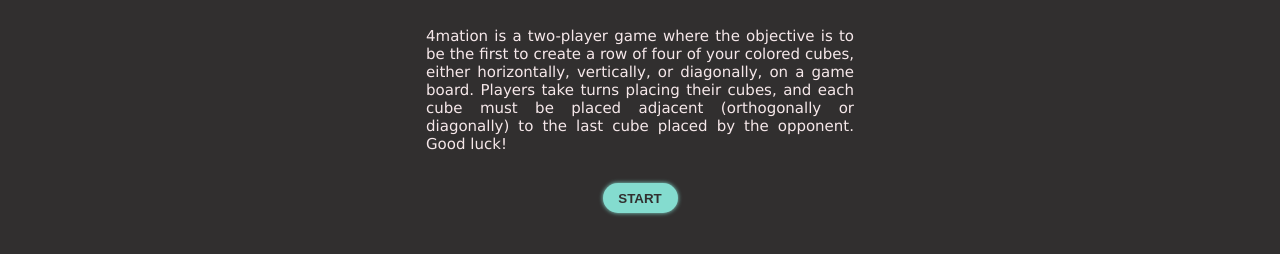
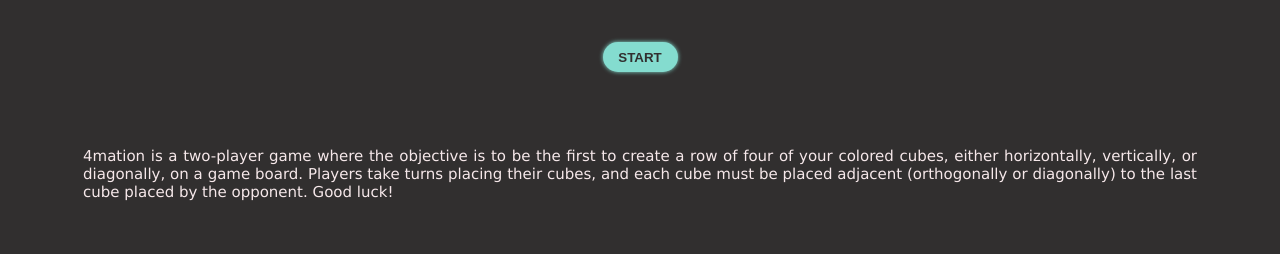
Before and after one commit to lanarayanne/4mation, a plain HTML site: page index.html in a window 1280 px wide. Shown: the part 86-340 px from the top of the page. Drawn offline with Linux system fonts and the light colour scheme; a script that the page names is missing.

Commit message:
alteracão na descrição

```diff
--- a/index.html
+++ b/index.html
@@ -17,8 +17,6 @@
     <main>
         <h1 class="">4MATION</h1>
 
-        <p>4mation is a two-player game where the objective is to be the first to create a row of four of your colored cubes, either horizontally, vertically, or diagonally, on a game board. Players take turns placing their cubes, and each cube must be placed adjacent (orthogonally or diagonally) to the last cube placed by the opponent. Good luck!</p>
-
         <table>
             <tbody></tbody>
         </table>
@@ -35,7 +33,14 @@
             <p id="message" class=""></p>
         </form>
 
+        <p id="description">4mation is a two-player game where the objective is to be the first to create a row of four
+            of your colored cubes, either horizontally, vertically, or diagonally, on a game board. Players take turns
+            placing their cubes, and each cube must be placed adjacent (orthogonally or diagonally) to the last cube
+            placed by the opponent. Good luck!</p>
+
+
     </main>
 
 </body>
+
 </html>
--- a/styles.css
+++ b/styles.css
@@ -32,9 +32,10 @@ h1 {
     text-shadow: 0px 0px 4px #EF626C;
 }
 
-p{
+#description {
     color: #f6e8ea;
-    max-width: 428px;
+    /* max-width: 428px; */
+    margin: 5rem;
     text-align: justify;
     justify-self: center;
 }
```
